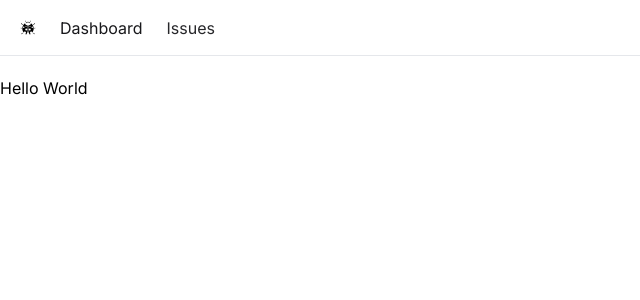
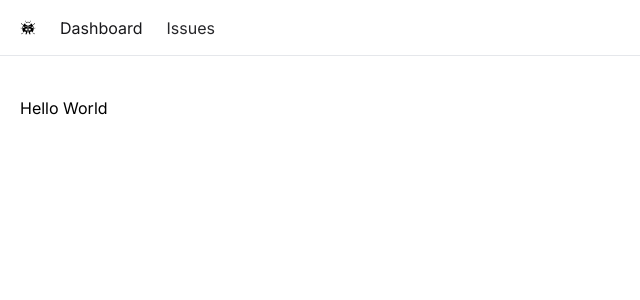
Before and after one commit to MelEUsher/issue-tracker, a Next.js app in the folder issue-tracker/: page / in a window 1280 px wide. Shown: the top 300 px of the page, without its empty margins (0-640 px from the left). Built offline with nearby package versions, Linux system fonts and the light colour scheme; what @radix-ui/themes would draw is missing.

Commit message:
Added styling and Submit button on the new issue page

```diff
--- a/issue-tracker/app/layout.tsx
+++ b/issue-tracker/app/layout.tsx
@@ -35,7 +35,7 @@ export default function RootLayout({
         className={inter.className}>
           <Theme>
             <NavBar />
-            <main>{children}</main>
+            <main className= 'p-5'>{children}</main>
           </Theme>
       </body>
     </html>
```
